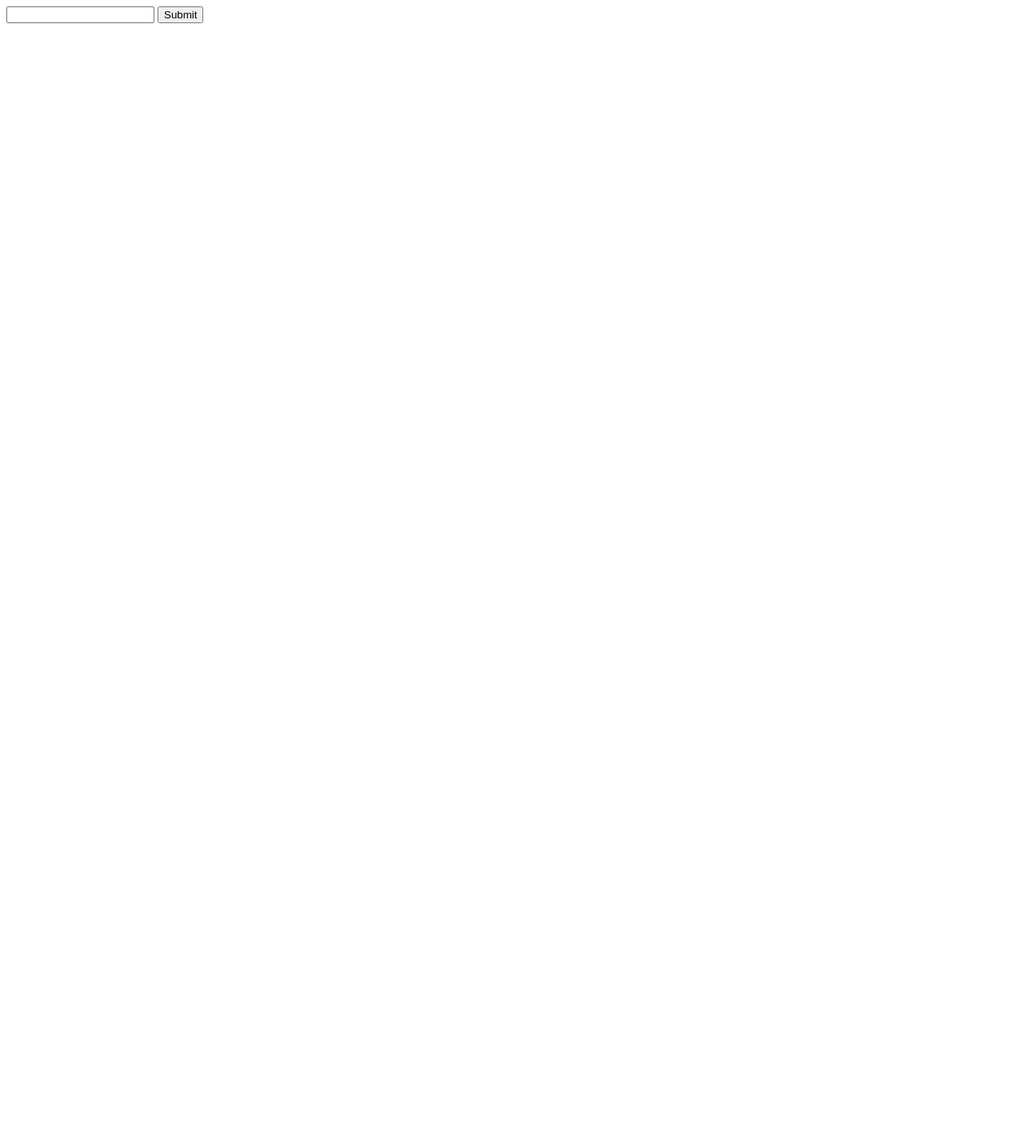
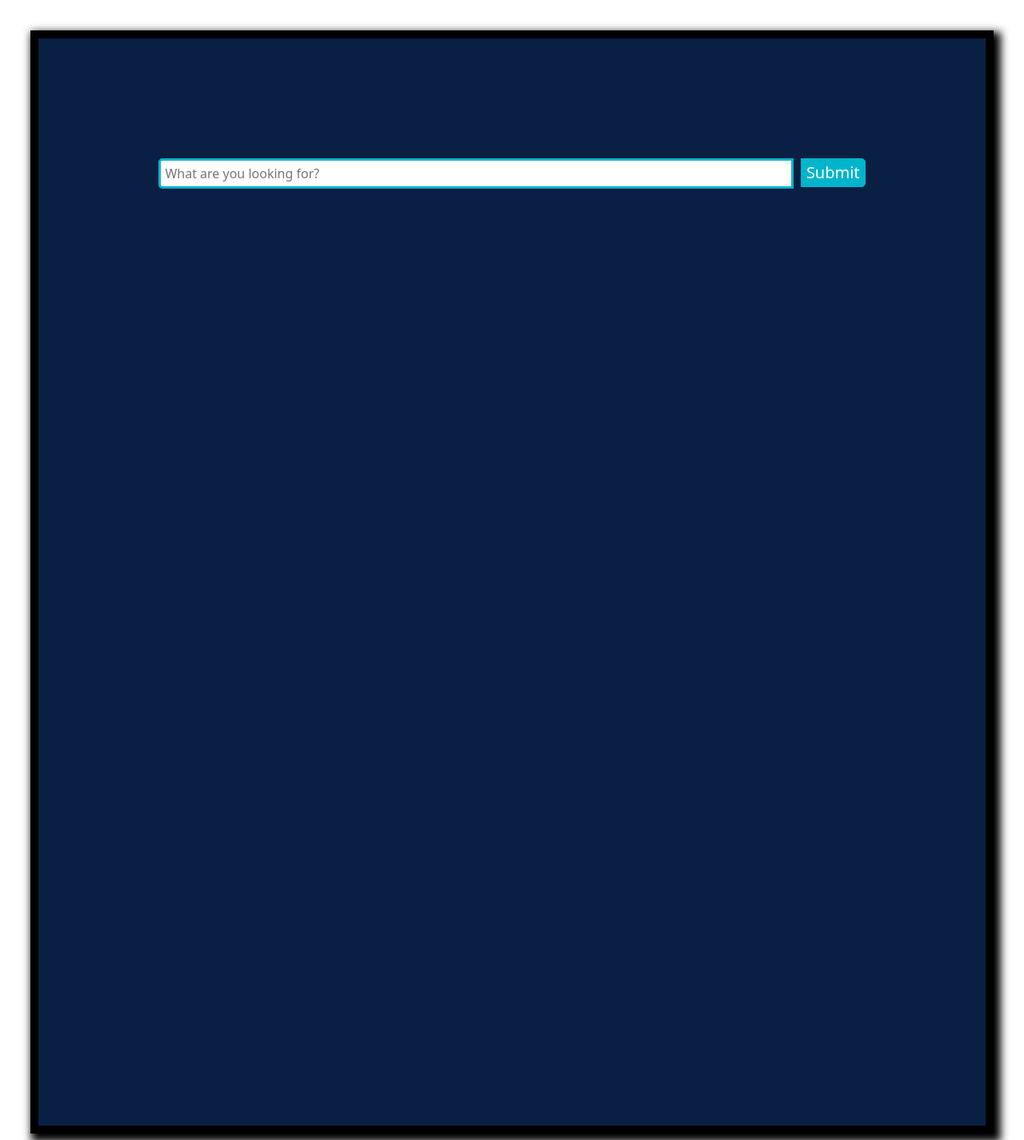
Before and after one commit to nerhad/openweathermap, a plain HTML site: page index.html in a window 1280 px wide. Shown: the top 1426 px of the page at 80% size. Before the commit the page ends 800 px from the top, so only its background shows below. Drawn offline with nearby package versions, Linux system fonts and the light colour scheme.

Commit message:
change ui

```diff
--- /dev/null
+++ b/graph.js
@@ -0,0 +1,41 @@
+function getGraph(x, y) {
+    console.log(x, y)
+var ctx = document.getElementById('myChart').getContext('2d');
+var myChart = new Chart(ctx, {
+    type: 'line',
+    data: {
+        labels: x,
+        labels: ['Red', 'Blue', 'Yellow', 'Green', 'Purple', 'Orange'],
+        datasets: [{
+            label: '# of Votes',
+            data: y,
+            backgroundColor: [
+                'rgba(255, 99, 132, 0.2)',
+                'rgba(54, 162, 235, 0.2)',
+                'rgba(255, 206, 86, 0.2)',
+                'rgba(75, 192, 192, 0.2)',
+                'rgba(153, 102, 255, 0.2)',
+                'rgba(255, 159, 64, 0.2)'
+            ],
+            borderColor: [
+                'rgba(255, 99, 132, 1)',
+                'rgba(54, 162, 235, 1)',
+                'rgba(255, 206, 86, 1)',
+                'rgba(75, 192, 192, 1)',
+                'rgba(153, 102, 255, 1)',
+                'rgba(255, 159, 64, 1)'
+            ],
+            borderWidth: 1
+        }]
+    },
+    options: {
+        scales: {
+            yAxes: [{
+                ticks: {
+                    beginAtZero: true
+                }
+            }]
+        }
+    }
+});
+}
--- a/index.html
+++ b/index.html
@@ -5,12 +5,41 @@
     <meta name="viewport" content="width=device-width, initial-scale=1.0">
     <title>Open Weather Map</title>
     <link rel="stylesheet" href="style.css">
+    <link href="https://cdn.jsdelivr.net/npm/bootstrap@5.0.0-beta2/dist/css/bootstrap.min.css" rel="stylesheet" integrity="sha384-BmbxuPwQa2lc/FVzBcNJ7UAyJxM6wuqIj61tLrc4wSX0szH/Ev+nYRRuWlolflfl" crossorigin="anonymous">
+    <link rel="stylesheet" href="https://unpkg.com/leaflet@1.7.1/dist/leaflet.css"
+    integrity="sha512-xodZBNTC5n17Xt2atTPuE1HxjVMSvLVW9ocqUKLsCC5CXdbqCmblAshOMAS6/keqq/sMZMZ19scR4PsZChSR7A=="
+    crossorigin=""/>
+    <script src="https://unpkg.com/leaflet@1.7.1/dist/leaflet.js"
+    integrity="sha512-XQoYMqMTK8LvdxXYG3nZ448hOEQiglfqkJs1NOQV44cWnUrBc8PkAOcXy20w0vlaXaVUearIOBhiXZ5V3ynxwA=="
+    crossorigin=""></script>
+    <script src="https://cdnjs.cloudflare.com/ajax/libs/Chart.js/2.6.0/Chart.min.js"></script>
 </head>
 <body>
-    <input type="text" id="keyword">
-    <input type="submit" id="bouton">
-</form>
-    <ul id="list"></ul>
+    <div class="wrap">
+        <form id="main-section">
+            <div class="search">
+                <input type="text" class="searchTerm" id="keyword" placeholder="What are you looking for?">>
+                <input type="submit" class="searchButton" id="bouton">
+                <i class="fa fa-search"></i>
+            </div>
+
+            <ul id="list">
+            </ul>
+
+            <div id="mapid">
+            </div>
+
+            <canvas id="myChart" width="400" height="400"></canvas>
+
+            </form>
+
+        </div>
+
+
     <script src="main.js"></script>
+    <script src="map.js"></script>
+    <script src="graph.js"></script>
+    <script src="app.js"></script>
+    <script src="https://cdn.jsdelivr.net/npm/bootstrap@5.0.0-beta2/dist/js/bootstrap.bundle.min.js" integrity="sha384-b5kHyXgcpbZJO/tY9Ul7kGkf1S0CWuKcCD38l8YkeH8z8QjE0GmW1gYU5S9FOnJ0" crossorigin="anonymous"></script>
 </body>
 </html>
--- a/main.js
+++ b/main.js
@@ -3,25 +3,25 @@ const button = document.querySelector('#bouton');
 const liste = document.querySelector('#list');
 const body = document.querySelector('body');
 
+const tableauTemperatures = [];
+const tableauDates = [];
+
+
 button.addEventListener('click', (event)=>{
     event.preventDefault();
     let recherche = search.value;
     liste.innerHTML = "";
-    let url = 'http://api.openweathermap.org/data/2.5/weather?q='+ recherche +'&units=metric&appid=bfe0f70e0b20b22795cd09a72dc6dc9a&lang=fr';
+    let url = 'http://api.openweathermap.org/data/2.5/forecast?q='+ recherche +'&units=metric&appid=bfe0f70e0b20b22795cd09a72dc6dc9a&lang=fr';
+    //let url = 'http://api.openweathermap.org/data/2.5/weather?q='+ recherche +'&units=metric&appid=bfe0f70e0b20b22795cd09a72dc6dc9a&lang=fr';
 
-    fetch(url).then(response => response.json()).then( (data) => {
-                liste.insertAdjacentHTML('beforeend', `
+fetch(url).then(response => response.json()).then( (data) => {
+         liste.insertAdjacentHTML('beforeend', `
                    <li>
-                      <p>la temperature ${data.main.temp}</p>
-                   </li>`)
-                   console.log(data.main.temp)
-                   if(data.main.temp >= 5){
-                     body.style.backgroundImage = "url('img/hiver.jpg')";
-                   } else if(data.main.temp  >= 20){
-                    body.style.backgroundImage = "url('img/printemps.jpg')";
-                   } else if (data.main.temp >= 30){
-                    body.style.backgroundImage = "url('img/été.jpg')";
-                   }
+                      <h3>la temperature ${data.list[0].main.temp}° ${data.list[1].main.temp}° ${data.list[2].main.temp}° ${data.list[3].main.temp}° ${data.list[4].main.temp}° ${data.list[5].main.temp}°</h3>
+                   </li>`);
+                   getMap(data.city.coord.lat, data.city.coord.lon);
                 });
                 search.value = "";
-              });
+
+                getGraph(tableauDates, tableauTemperatures);
+    });
--- /dev/null
+++ b/map.js
@@ -0,0 +1,18 @@
+var mymap;
+
+const getMap = (lattitude, longitude) => {
+    if (mymap !== undefined) {
+        mymap.remove();
+    }
+    mymap = L.map('mapid').setView([lattitude, longitude], 13)
+L.tileLayer('https://api.mapbox.com/styles/v1/{id}/tiles/{z}/{x}/{y}?access_token={accessToken}', {
+    attribution: 'Map data &copy; <a href="https://www.openstreetmap.org/copyright">OpenStreetMap</a> contributors, Imagery © <a href="https://www.mapbox.com/">Mapbox</a>',
+    maxZoom: 10,
+    id: 'mapbox/streets-v11',
+    tileSize: 512,
+    zoomOffset: -1,
+    accessToken: 'pk.eyJ1IjoibmVybzE0IiwiYSI6ImNrbHJ6cnByMDBiM2QycHAzM3NvejZ6M3YifQ.NIjigAX8vV2gcAQttKkJqg'
+   })
+   .addTo(mymap);
+
+}
--- a/style.css
+++ b/style.css
@@ -0,0 +1,60 @@
+@import url(https://fonts.googleapis.com/css?family=Open+Sans);
+
+.wrap{
+    background-color: #0a1f44!important;
+    padding: 150px!important;
+    border: 10px solid black;
+    margin-top: 3%;
+    margin-bottom: 3%;
+    margin-left: 3%;
+    margin-right: 3%;
+    box-shadow: 5px 6px 10px 4px #000000;
+}
+
+#mapid {
+    float:right;
+    height: 500px;
+    width: 300px;
+    border-radius:5%;
+
+}
+
+#myChart {
+    height:500px!important;
+    width: 700px!important;
+
+}
+
+h3{
+    color: rgb(255, 255, 255);
+}
+
+.search {
+    width: 100%;
+    position: relative;
+    display: flex;
+  }
+
+  .searchTerm {
+    width: 100%;
+    border: 3px solid #00B4CC;
+    padding: 5px;
+    height: 100%;
+    border-radius: 5px 0 0 5px;
+    outline: none;
+    color: #9DBFAF;
+}
+.searchTerm:focus{
+    color: #00B4CC;
+}
+
+.searchButton {
+    height: 36px;
+    border: 1px solid #00B4CC;
+    background: #00B4CC;
+    text-align: center;
+    color: #fff;
+    border-radius: 0 5px 5px 0;
+    cursor: pointer;
+    font-size: 20px;
+  }
```
Also changed, not shown: app.js (added).
